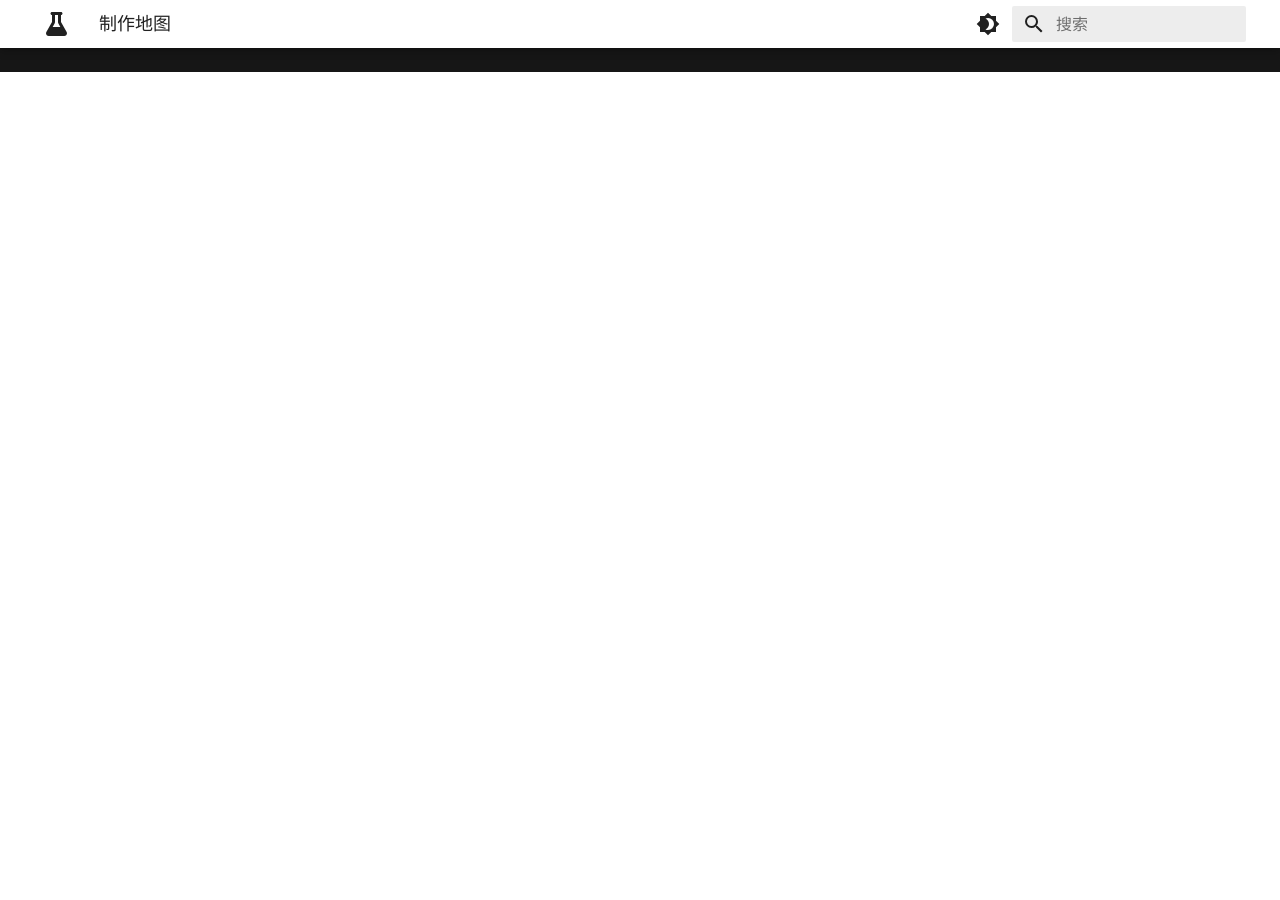
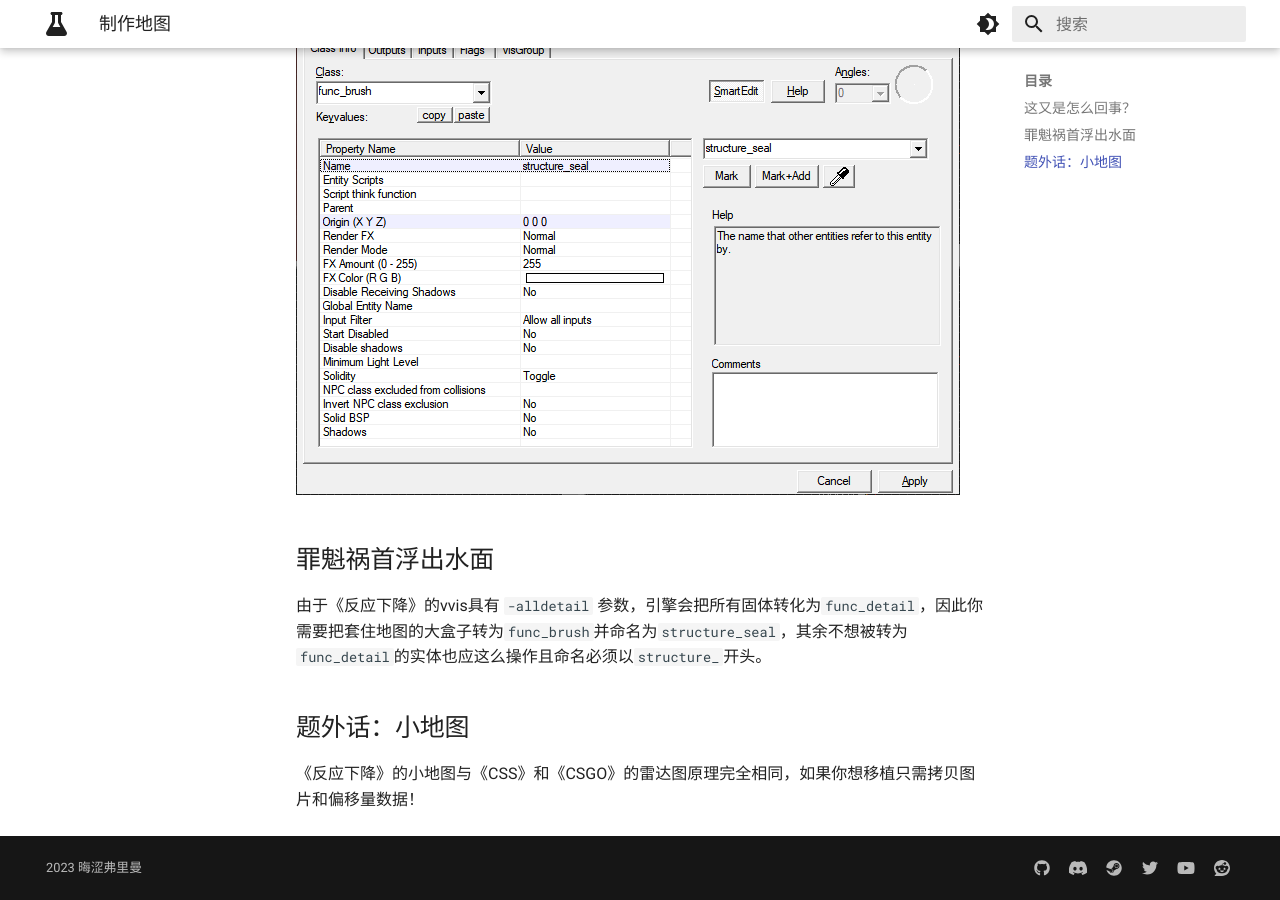
Before and after one commit to obscurefreeman/devwikisource, an MkDocs documentation site: the page built from docs/gm_alienswarm/creating_a_map.md, in a window 1280 px wide and 900 px high, scrolled down 1009 px. Built offline with MkDocs 1.6.1 and Material for MkDocs 9.7.7, drawn with Linux system fonts in a browser that asks for light colours; before the commit the page ends 1081 px from its top, so only the background shows below that.

Commit message:
增加了《反应下降》的三张截图

```diff
--- a/docs/gm_alienswarm/creating_a_map.md
+++ b/docs/gm_alienswarm/creating_a_map.md
@@ -11,3 +11,13 @@
 经过我三番五次地推断后，我忍不住把整张地图封了起来，然而编译结果仍然没有任何变化，难道不是因为地图泄露？
 
 在和开发者讨论后，我得到了一个完美的答复。
+
+![entity-structure.png](https://raw.githubusercontent.com/obscurefreeman/devwikisource/main/docs/gm_alienswarm/assets/entity-structure.png)
+
+## 罪魁祸首浮出水面
+
+由于《反应下降》的vvis具有 `-alldetail` 参数，引擎会把所有固体转化为`func_detail`，因此你需要把套住地图的大盒子转为`func_brush`并命名为`structure_seal`，其余不想被转为`func_detail`的实体也应这么操作且命名必须以`structure_`开头。
+
+## 题外话：小地图
+
+《反应下降》的小地图与《CSS》和《CSGO》的雷达图原理完全相同，如果你想移植只需拷贝图片和偏移量数据！
```
Also changed, not shown: docs/gm_alienswarm/assets/20230912185905_1.jpg (added), docs/gm_alienswarm/assets/20230912190609_1.jpg (added), docs/gm_alienswarm/assets/20230912190632_1.jpg (added).
